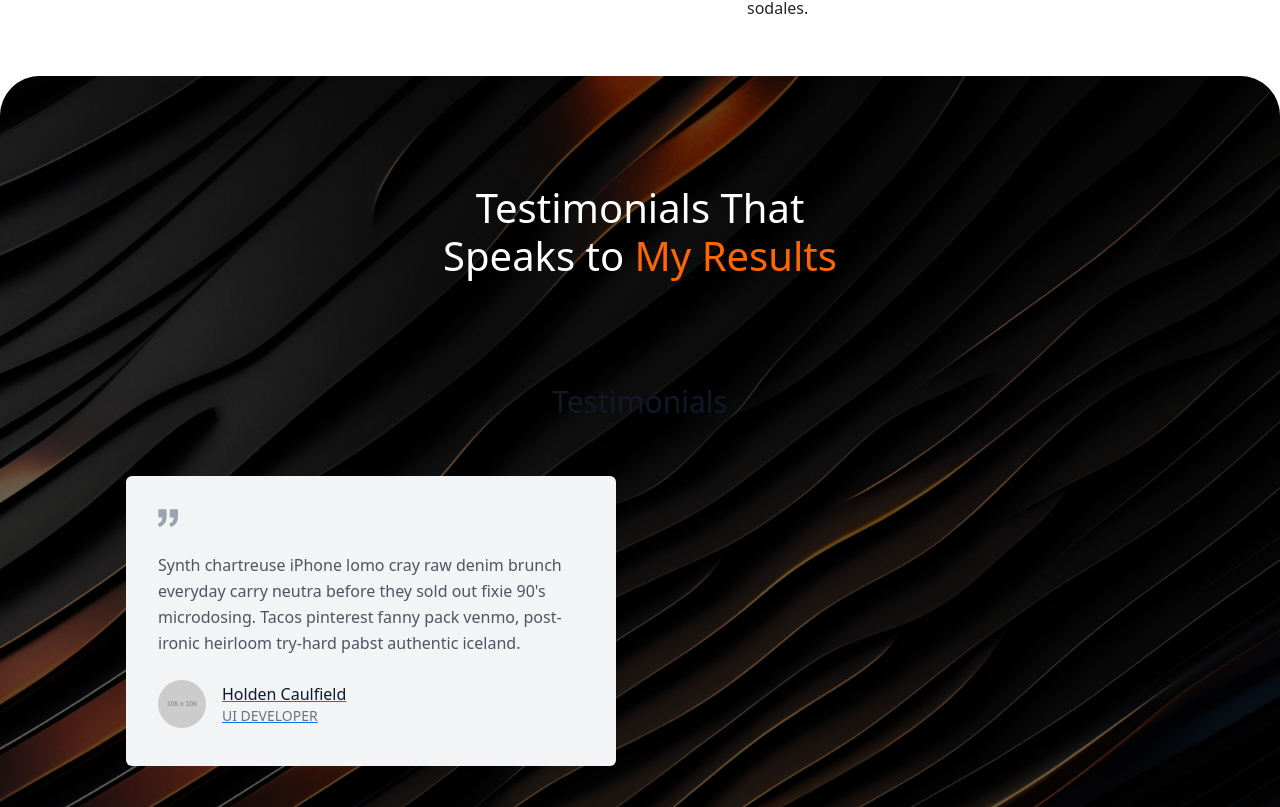
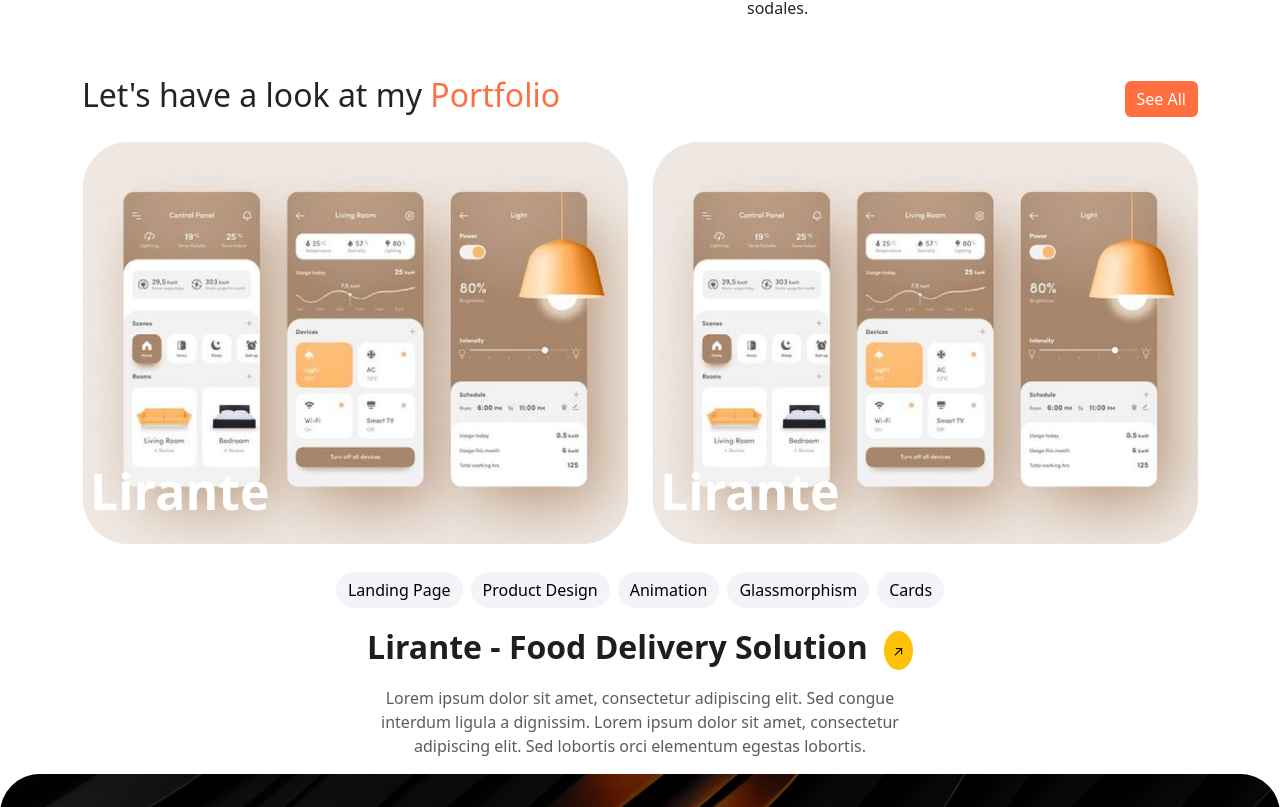
Before and after one commit to Zunairzz/Porfolio, a React (Create React App) app in the folder frontend/: page / in a window 1280 px wide. Shown: the part 2933-3740 px from the top of the page. Built offline with nearby package versions, Linux system fonts and the light colour scheme.

Commit message:
profile component changing

```diff
--- /dev/null
+++ b/frontend/src/component/portfolioItemsComponent/PortfolioItemHomePage.js
@@ -0,0 +1,221 @@
+import React from "react";
+import {Container, Row, Col, Button, CardBody, CardTitle, CardText, Card, Badge,} from "reactstrap";
+
+import service_img_1 from "../../assests/s1.png";
+import service_img_2 from "../../assests/s2.png";
+
+const PortfolioItemHomePage = () => {
+
+const styles = {
+    header: {
+        display: 'flex',
+        justifyContent: 'space-between',
+        alignItems: 'center',
+        marginBottom: '20px',
+    },
+    title: {
+        fontSize: '2em',
+    },
+    highlight: {
+        color: '#ff6f3f',
+    },
+    seeAllButton: {
+        backgroundColor: '#ff6f3f',
+        color: '#fff',
+        border: 'none',
+    },
+    portfolioItem: {
+        textAlign: 'center',
+        padding: '20px',
+        backgroundColor: '#f9f9f9',
+        borderRadius: '10px',
+        boxShadow: '0px 4px 10px rgba(0, 0, 0, 0.1)',
+        margin: '10px',
+    },
+    wordStyle:{
+        position: 'absolute',
+        bottom: '10px',
+        left: '10px',
+        color: '#fff',
+        padding: '5px 10px',
+        borderRadius: '5px',
+        fontSize:'50px',
+        fontWeight:'bold'
+    },
+    buttonStyle:{
+        borderRadius: '20px',
+        backgroundColor: '#f2f4f7',
+        color: 'black',
+        border: 'none',
+        margin: '0.25rem'
+    }
+};
+
+return (
+    <Container className="portfolio-section">
+        <Row style={styles.header}>
+            <Col>
+                <h1 style={styles.title}>
+                    Let's have a look at my <span style={styles.highlight}>Portfolio</span>
+                </h1>
+            </Col>
+            <Col className="text-end">
+                <Button style={styles.seeAllButton}>See All</Button>
+            </Col>
+        </Row>
+        <Row>
+            <Col md={6} style={{ position: 'relative' }}>
+                <img
+                    src={service_img_1}
+                    alt="Portfolio item 1"
+                    style={{ width: '100%', borderRadius: '10px' }}
+                />
+                <div style={styles.wordStyle}>Lirante</div>
+            </Col>
+
+            <Col md={6} style={{position: 'relative'}}>
+                <img
+                    src={service_img_1}
+                    alt="Portfolio item 1"
+                    style={{width: '100%', borderRadius: '10px'}}
+                />
+                <div style={styles.wordStyle}>Lirante</div>
+            </Col>
+        </Row>
+        <Row className="mt-4 text-center">
+                <Col md="12">
+                    <div className="tags">
+                        <Button style={styles.buttonStyle}>
+                            Landing Page
+                        </Button>
+                        <Button style={styles.buttonStyle}>
+                            Product Design
+                        </Button>
+                        <Button style={styles.buttonStyle}>
+                            Animation
+                        </Button>
+                        <Button style={styles.buttonStyle}>
+                            Glassmorphism
+                        </Button>
+                        <Button style={styles.buttonStyle}>
+                            Cards
+                        </Button>
+                    </div>
+                </Col>
+            </Row>
+        {/* Progress Indicator */}
+        {/*<Row className="justify-content-center mb-3">*/}
+        {/*    {[...Array(4)].map((_, i) => (*/}
+        {/*        <span*/}
+        {/*            key={i}*/}
+        {/*            className={`mx-1 rounded-circle ${i === 0 ? 'bg-orange' : 'bg-light'}`}*/}
+        {/*            style={{ width: '10px', height: '10px', display: 'inline-block' }}*/}
+        {/*        ></span>*/}
+        {/*    ))}*/}
+        {/*</Row>*/}
+
+        {/* Title and Description */}
+        <Row className="mt-3 justify-content-center text-center">
+            <Col md={6}>
+                <h2 className="mb-3" style={{ fontWeight: '600', color: '#1c1e21' }}>
+                    Lirante - Food Delivery Solution{' '}
+                    <Button
+                        color="warning"
+                        className="rounded-circle p-2 ms-2"
+                        style={{ fontSize: '14px' }}
+                    >
+                        &#8599;
+                    </Button>
+                </h2>
+                <p className="text-muted">
+                    Lorem ipsum dolor sit amet, consectetur adipiscing elit. Sed congue
+                    interdum ligula a dignissim. Lorem ipsum dolor sit amet,
+                    consectetur adipiscing elit. Sed lobortis orci elementum egestas
+                    lobortis.
+                </p>
+            </Col>
+        </Row>
+    </Container>
+);
+
+            {/* Additional Content Section */}
+
+        {/*</Container>*/}
+
+};
+
+export default PortfolioItemHomePage;
+
+
+
+
+
+
+
+
+
+
+
+
+
+
+
+
+// const styles = {
+//     header: {
+//         display: 'flex',
+//         justifyContent: 'space-between',
+//         alignItems: 'center',
+//         marginBottom: '20px',
+//     },
+//     title: {
+//         fontSize: '2em',
+//     },
+//     highlight: {
+//         color: '#ff6f3f',
+//     },
+//     seeAllButton: {
+//         backgroundColor: '#ff6f3f',
+//         color: '#fff',
+//         border: 'none',
+//     },
+//     portfolioItem: {
+//         textAlign: 'center',
+//         padding: '20px',
+//         backgroundColor: '#f9f9f9',
+//         borderRadius: '10px',
+//         boxShadow: '0px 4px 10px rgba(0, 0, 0, 0.1)',
+//         margin: '10px',
+//     },
+// };
+//
+// return (
+//     <Container className="portfolio-section">
+//         <Row style={styles.header}>
+//             <Col>
+//                 <h1 style={styles.title}>
+//                     Let's have a look at my <span style={styles.highlight}>Portfolio</span>
+//                 </h1>
+//             </Col>
+//             <Col className="text-end">
+//                 <Button style={styles.seeAllButton}>See All</Button>
+//             </Col>
+//         </Row>
+//         <Row>
+//             <Col md={6} >
+//                 <img
+//                     src={service_img_1}
+//                     alt="Portfolio item 1"
+//                     style={{ width: '100%', borderRadius: '10px' }}
+//                 />
+//             </Col>
+//             <Col md={6}>
+//                 <img
+//                     src={service_img_2}
+//                     alt="Portfolio item 2"
+//                     style={{ width: '100%', borderRadius: '10px' }}
+//                 />
+//             </Col>
+//         </Row>
+//     </Container>
+// );
--- a/frontend/src/pages/Home.jsx
+++ b/frontend/src/pages/Home.jsx
@@ -6,6 +6,7 @@ import {MyServiceHomePage} from "../component/serviceComponent/MyServiceHomePage
 import {WhyHireMyHomePage} from "../component/whyHireMeComponent/WhyHireMyHomePage";
 import WorkExperience from "./WorkExperience";
 import {TestimonialHome} from "../component/TestimonialHome";
+import PortfolioItemHomePage from "../component/portfolioItemsComponent/PortfolioItemHomePage";
 
 export function Home() {
     return (
@@ -14,6 +15,7 @@ export function Home() {
             <MyServiceHomePage/>
             <WhyHireMyHomePage/>
             <WorkExperience/>
+            <PortfolioItemHomePage/>
             <TestimonialHome/>
         </Base>
     )
```
